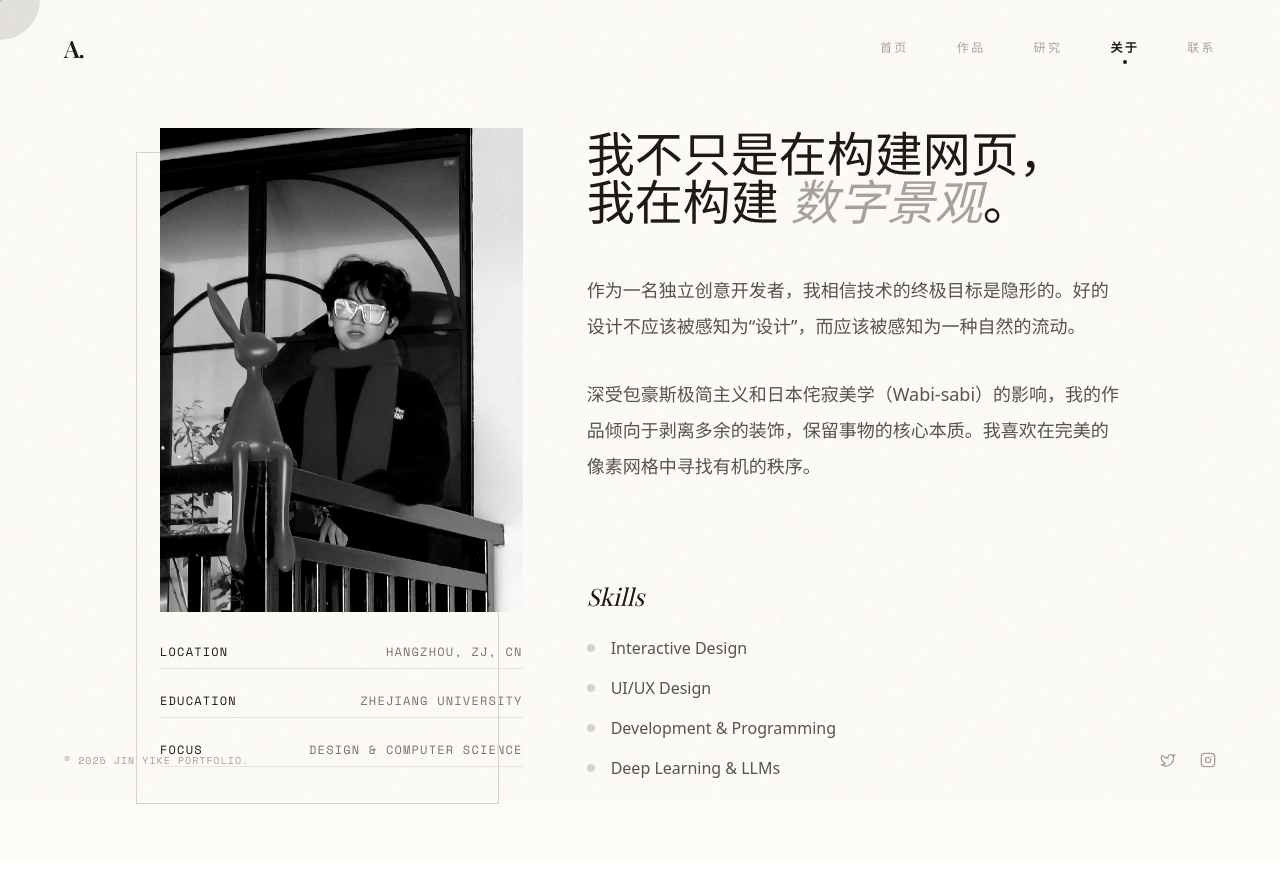
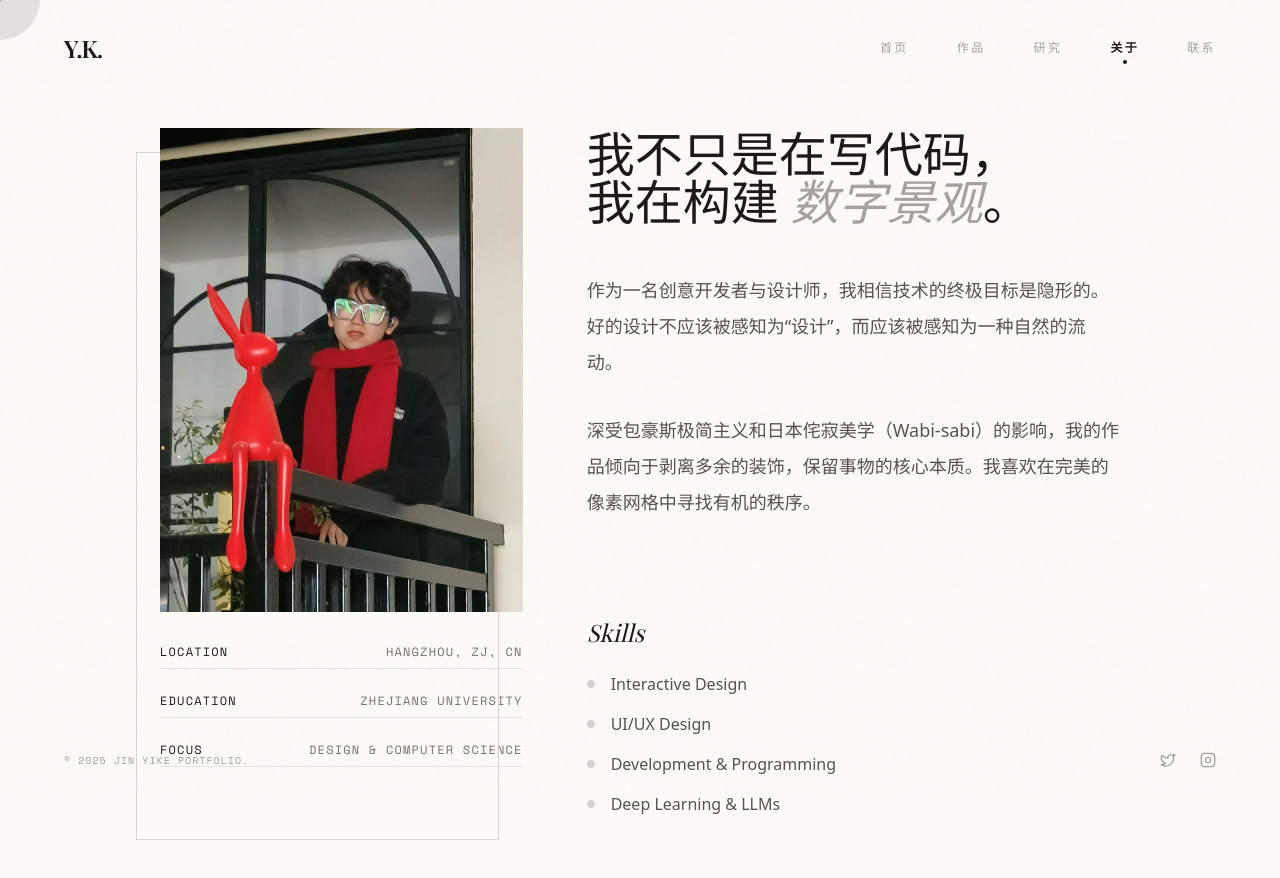
Before and after one commit to bmh201708/Portfolio, a React (Vite) app: page / in a window 1280 px wide. Both pictures are taken after a click on the button "关于". Shown: the top 878 px of the page. Built offline with nearby package versions, Linux system fonts and the light colour scheme; a web font is replaced by a local one.

Commit message:
feat: Add new internship project, update portfolio title, personal description, and branding elements.

```diff
--- a/index.html
+++ b/index.html
@@ -4,7 +4,7 @@
 <head>
     <meta charset="UTF-8">
     <meta name="viewport" content="width=device-width, initial-scale=1.0">
-    <title>Alex Portfolio</title>
+    <title>Jin Yike's Portfolio</title>
     <script src="https://cdn.tailwindcss.com"></script>
 </head>
 
--- a/main.jsx
+++ b/main.jsx
@@ -104,6 +104,14 @@ const projectExperiences = [
         period: "2025.3 - 2025.12",
         description: "Using LLMs to generate music based on the emotion of the music.",
         tags: ["LLMs", "Music", "Emotion Recognition", "Transformer"]
+    },
+    {
+        id: 4,
+        title: "Internship in Hangzhou NetEase Leihuo Technology Co., Ltd.",
+        role: "UX Designer",
+        period: "2025.7 - 2025.9",
+        description: "Design and Developing a game",
+        tags: ["UX", "Game", "Design", "Developing"]
     }
 ];
 
@@ -432,7 +440,7 @@ const AboutView = () => (
     <PageTransition className="pt-32 pb-20 max-w-5xl mx-auto">
         <div className="grid grid-cols-1 md:grid-cols-12 gap-16">
             <div className="md:col-span-5 relative">
-                <div className="w-full aspect-[3/4] overflow-hidden grayscale contrast-125 relative z-10">
+                <div className="w-full aspect-[3/4] overflow-hidden relative z-10">
                     <img
                         src="/image/me.jpg"
                         alt="Portrait"
@@ -461,13 +469,13 @@ const AboutView = () => (
 
             <div className="md:col-span-7 flex flex-col justify-center space-y-12">
                 <h2 className="text-4xl md:text-5xl font-serif leading-tight text-stone-900">
-                    我不只是在构建网页，<br />
+                    我不只是在写代码，<br />
                     我在构建 <span className="italic text-stone-400 font-light">数字景观</span>。
                 </h2>
 
                 <div className="space-y-8 text-stone-600 leading-loose text-lg font-light">
                     <p>
-                        作为一名独立创意开发者，我相信技术的终极目标是隐形的。好的设计不应该被感知为“设计”，而应该被感知为一种自然的流动。
+                        作为一名创意开发者与设计师，我相信技术的终极目标是隐形的。好的设计不应该被感知为“设计”，而应该被感知为一种自然的流动。
                     </p>
                     <p>
                         深受包豪斯极简主义和日本侘寂美学（Wabi-sabi）的影响，我的作品倾向于剥离多余的装饰，保留事物的核心本质。我喜欢在完美的像素网格中寻找有机的秩序。
@@ -602,7 +610,7 @@ const Portfolio = () => {
                     className="cursor-hover text-2xl font-serif font-bold tracking-tighter cursor-pointer relative z-50 mix-blend-difference text-stone-900"
                     onClick={() => setActiveTab('home')}
                 >
-                    A.
+                    Y.K.
                 </div>
 
                 {/* 桌面端菜单 */}
```
